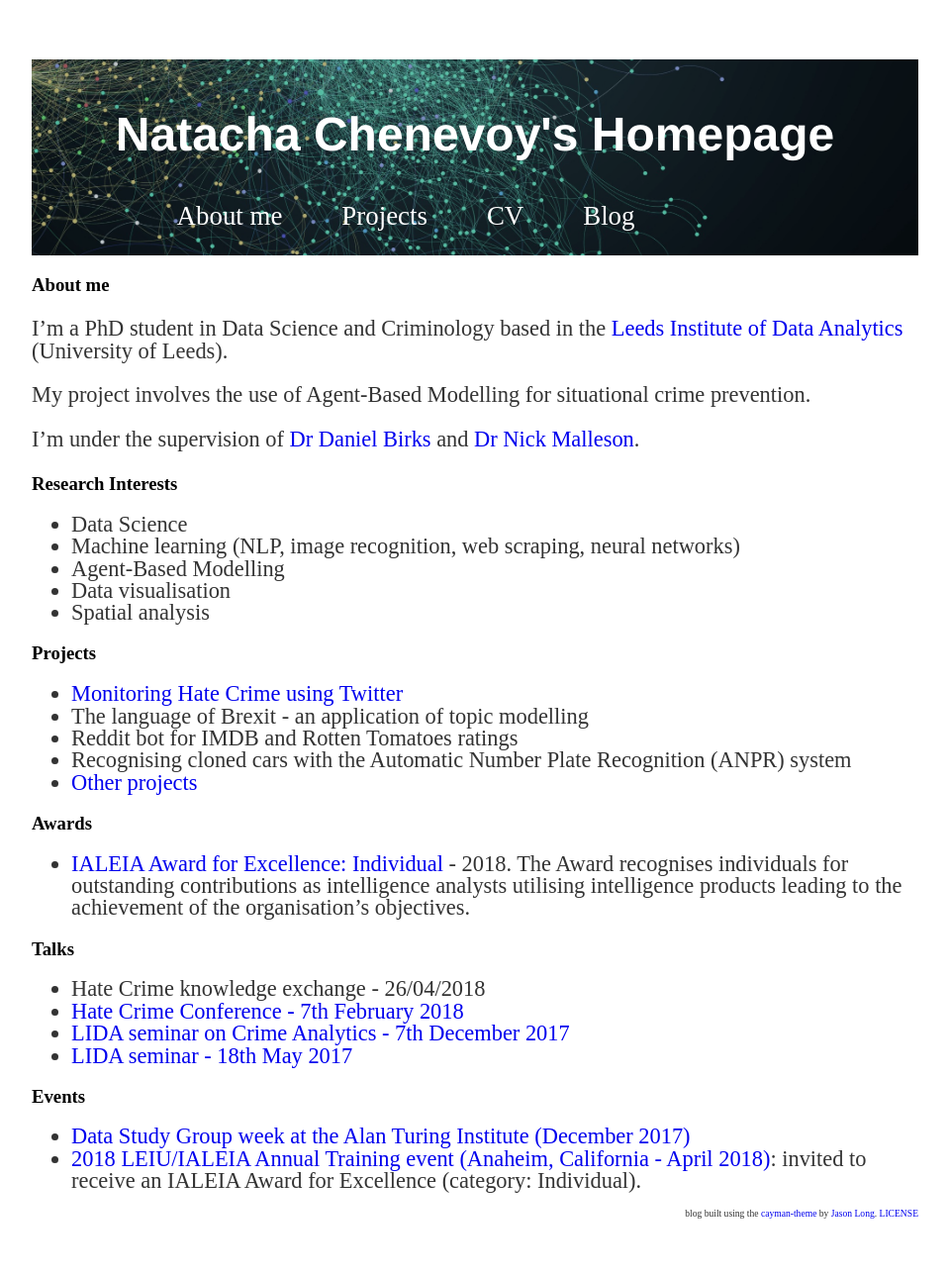
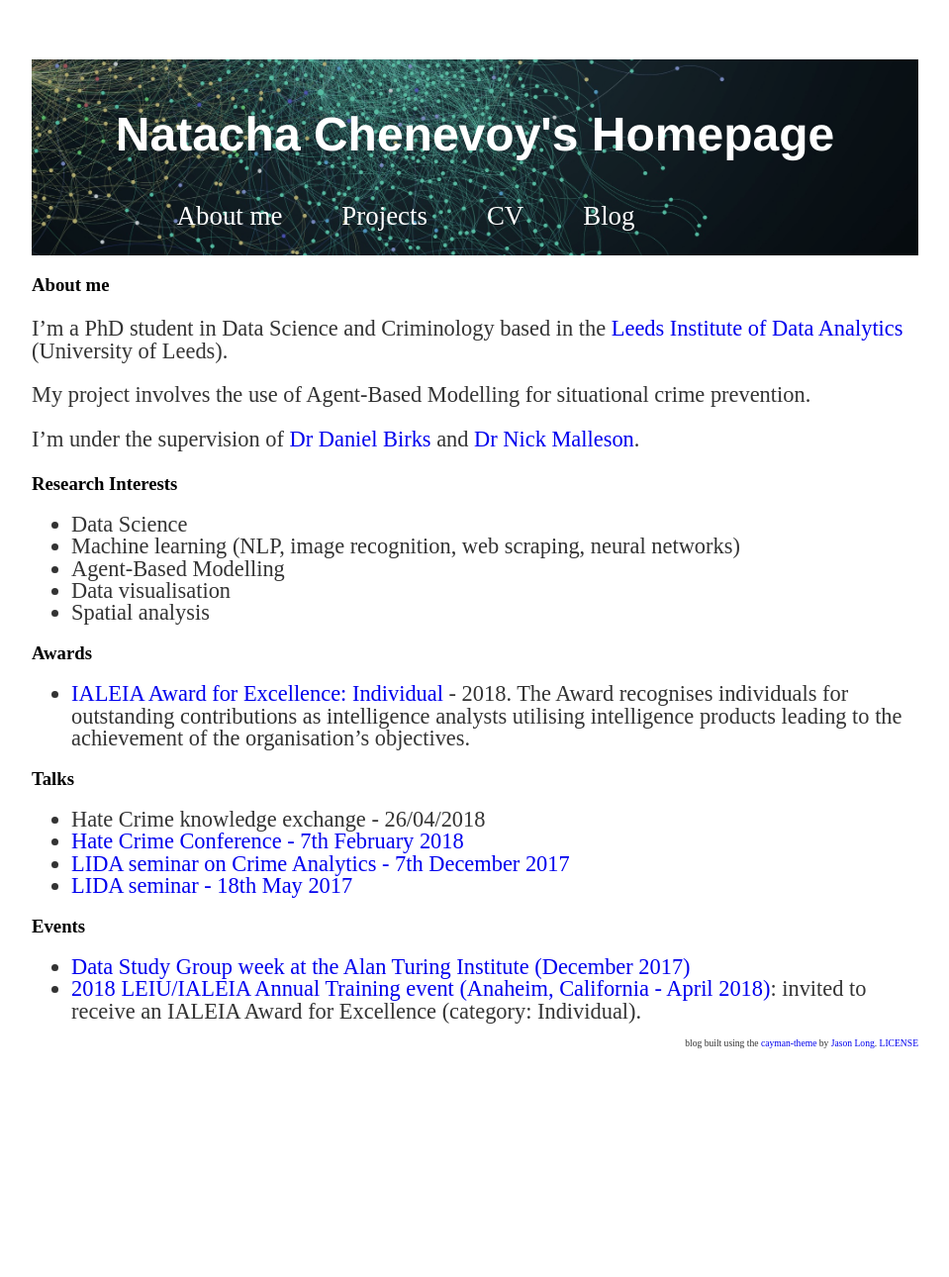
Before and after one commit to mednche/mednche.github.io, a Jekyll site: the page built from index.md, in a window 1280 px wide. Shown: the whole page at 99% size, without its empty margins (160-1119 px from the left). Built offline with Jekyll 4.4.1, drawn with Linux system fonts in a browser that asks for light colours; after the commit the page ends 1119 px from its top, so only the background shows below that.

Commit message:
Update index.md

```diff
--- a/index.md
+++ b/index.md
@@ -18,14 +18,6 @@ I'm under the supervision of [Dr Daniel Birks](https://www.griffith.edu.au/crimi
 * Data visualisation
 * Spatial analysis
 
-### Projects
-
-* [Monitoring Hate Crime using Twitter](https://mednche.github.io/HateCrime/)
-* The language of Brexit - an application of topic modelling
-* Reddit bot for IMDB and Rotten Tomatoes ratings
-* Recognising cloned cars with the Automatic Number Plate Recognition (ANPR) system
-* [Other projects](https://mednche.github.io/VariousProjects/)
-
 ### Awards
 
 * [IALEIA Award for Excellence: Individual](https://mednche.github.io/IALEIA/) - 2018. The Award recognises individuals for outstanding contributions as intelligence analysts utilising intelligence products leading to the achievement of the organisation’s objectives.
```
